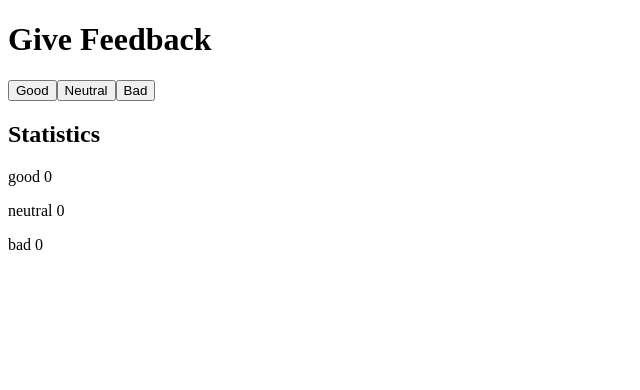
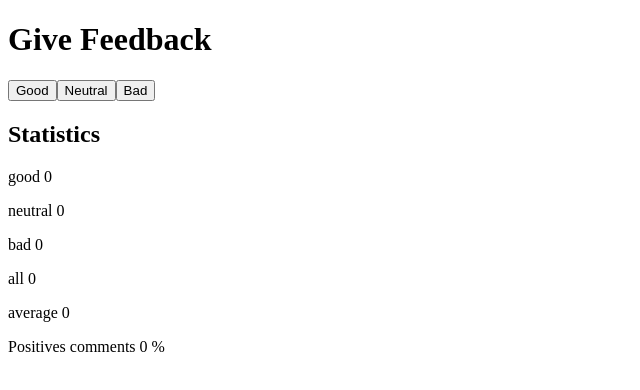
Before and after one commit to jenDevelopez/fullStackOpen, a React (Vite) app in the folder Part-1/: page / in a window 1280 px wide. Shown: the top 390 px of the page, without its empty margins (0-640 px from the left). Built offline with nearby package versions, Linux system fonts and the light colour scheme.

Commit message:
Part 1.7 completed

```diff
--- a/Part-1/src/App.jsx
+++ b/Part-1/src/App.jsx
@@ -1,5 +1,7 @@
 import { useState } from "react";
 import Button from "./components/Button";
+import Average from "./components/Average";
+import PositiveAverage from "./components/PositiveAverage";
 const App = () => {
   const [good, setGood] = useState(0);
   const [neutral, setNeutral] = useState(0);
@@ -8,6 +10,7 @@ const App = () => {
   const handleClickGood = () => setGood(good + 1);
   const handleClickNeutral = () => setNeutral(neutral + 1);
   const handleClickBad = () => setBad(bad + 1);
+  const all = good + neutral + bad
   return (
     <div>
       <h1>Give Feedback</h1>
@@ -21,6 +24,11 @@ const App = () => {
         <p>good {good}</p>
         <p>neutral {neutral}</p>
         <p>bad {bad}</p>
+        <p>all {all}</p>
+      </div>
+      <div>
+        <Average good={good} neutral={neutral} bad={bad} all={all} />
+        <PositiveAverage good={good} all={all}/>
       </div>
     </div>
   );
--- /dev/null
+++ b/Part-1/src/components/Average.jsx
@@ -0,0 +1,14 @@
+
+const Average = ({good, neutral, bad, all}) => {
+  const goodComents = good > 0 ? good * 1 : 0
+  const neutralComments = neutral > 0 ? neutral * 0 : 0
+  const badComments = bad > 0 ? bad * -1 : 0
+  const allComments = all
+  const average = (goodComents + neutralComments + badComments) / allComments
+  const result = isNaN(average) ? '0' : <span>{average}</span>
+  return (
+    <p>average {result}</p>
+  )
+}
+
+export default Average
--- /dev/null
+++ b/Part-1/src/components/PositiveAverage.jsx
@@ -0,0 +1,10 @@
+
+const PositiveAverage = ({good, all}) => {
+  const average = (good / all) * 100
+  const result = isNaN(average) ? '0' : <span>{average}</span>
+  return (
+    <p>Positives comments {result} %</p>
+  )
+}
+
+export default PositiveAverage
```
